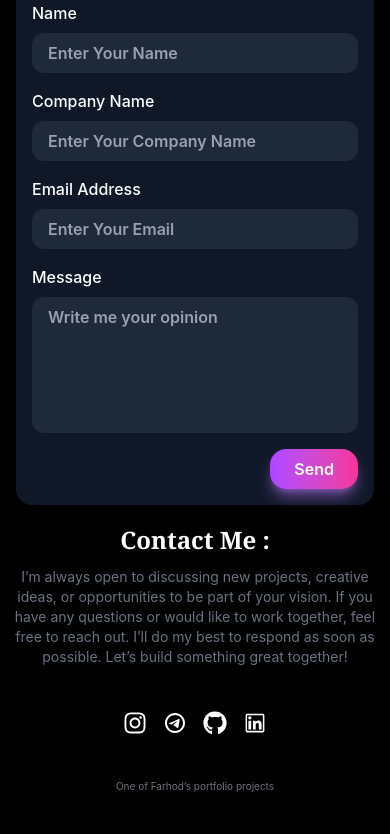
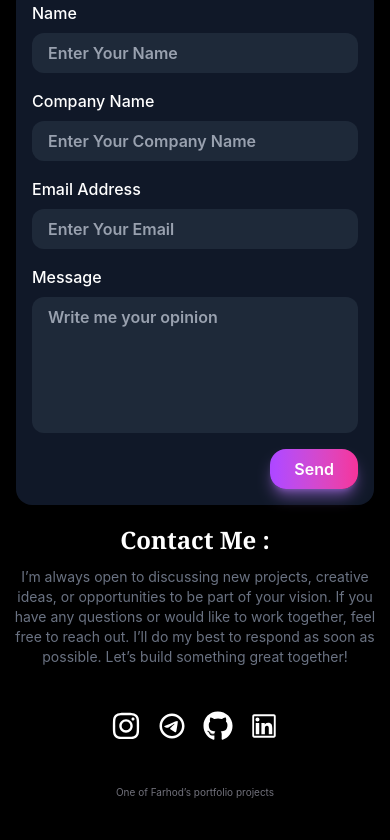
Before and after one commit to Farhodnazarov/farhod-nazarov, a Next.js app: page / in a window 390 px wide. Shown: the part 2135-2975 px from the top of the page. Built offline with nearby package versions, Linux system fonts and the light colour scheme.

Commit message:
contact links section changed

```diff
--- a/src/components/ContactLink.jsx
+++ b/src/components/ContactLink.jsx
@@ -4,7 +4,7 @@ import Link from "next/link";
 import { useTranslation } from "react-i18next";
 import { FaInstagram, FaGithub } from "react-icons/fa";
 import { RiTelegramLine } from "react-icons/ri";
-import { AiOutlineLinkedin, AiOutlineFacebook } from "react-icons/ai";
+import { AiOutlineLinkedin } from "react-icons/ai";
 
 export default function ContactLink() {
   const { t } = useTranslation();
@@ -43,7 +43,7 @@ export default function ContactLink() {
           <li>
             <Link
               href="https://www.instagram.com/farkhodnazarov_?igsh=ZnhiYnN4NXBhajVv&utm_source=qr"
-              className="text-2xl transition duration-300 hover:scale-110 hover:text-blue-500 sm:text-3xl lg:text-5xl"
+              className="text-3xl transition duration-300 hover:scale-110 hover:text-blue-500 lg:text-5xl"
               target="_blank"
             >
               <FaInstagram />
@@ -53,7 +53,7 @@ export default function ContactLink() {
           <li>
             <Link
               href="https://t.me/farhodweb"
-              className="text-2xl transition duration-300 hover:scale-110 hover:text-blue-500 sm:text-3xl lg:text-5xl"
+              className="text-3xl transition duration-300 hover:scale-110 hover:text-blue-500 lg:text-5xl"
               target="_blank"
             >
               <RiTelegramLine />
@@ -63,7 +63,7 @@ export default function ContactLink() {
           <li>
             <Link
               href="https://github.com/Farhodnazarov"
-              className="text-2xl transition duration-300 hover:scale-110 hover:text-blue-500 sm:text-3xl lg:text-5xl"
+              className="text-3xl transition duration-300 hover:scale-110 hover:text-blue-500 lg:text-5xl"
               target="_blank"
             >
               <FaGithub />
@@ -73,7 +73,7 @@ export default function ContactLink() {
           <li>
             <Link
               href="https://www.linkedin.com/in/farhod-nazarov-334510326/"
-              className="text-2xl transition duration-300 hover:scale-110 hover:text-blue-500 sm:text-3xl lg:text-5xl"
+              className="text-3xl transition duration-300 hover:scale-110 hover:text-blue-500 lg:text-5xl"
               target="_blank"
             >
               <AiOutlineLinkedin />
```
